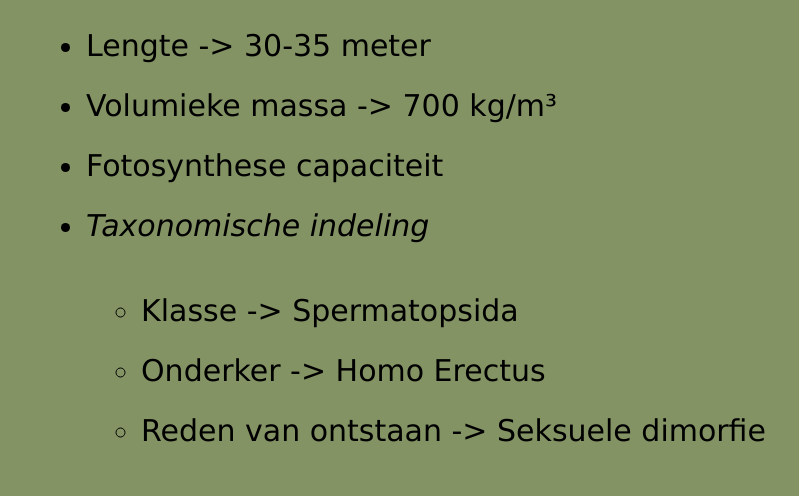
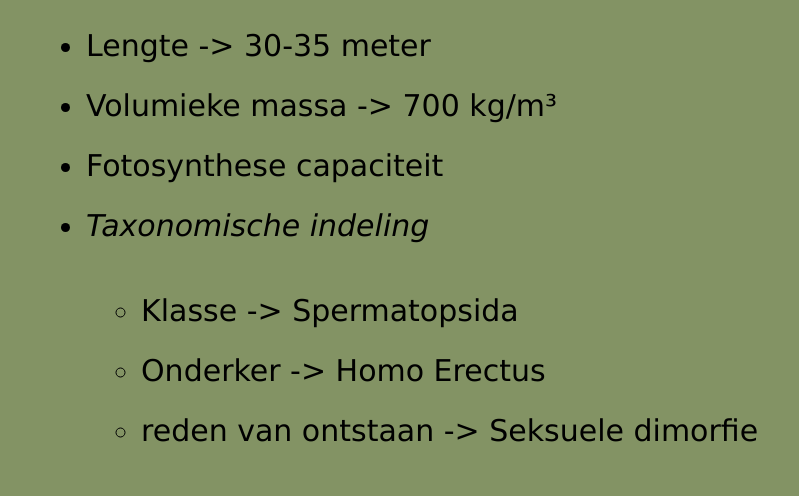
Before and after one commit to RPTVictorD/RPT_Website_VictorD, a plain HTML site: page index.html in a window 1280 px wide. Shown: the part 267-763 px from the top of the page, without its empty margins (29-828 px from the left). Drawn offline with Linux system fonts and the light colour scheme.

Commit message:
Update index.html

```diff
--- a/index.html
+++ b/index.html
@@ -25,7 +25,7 @@
 					<ul>
 						<li>Klasse -> Spermatopsida</li>
 						<li>Onderker -> Homo Erectus </li>
-						<li>Reden van ontstaan -> Seksuele dimorfie </li>
+						<li>reden van ontstaan -> Seksuele dimorfie </li>
 					</ul>
 			</ul>
 		</main>
```
